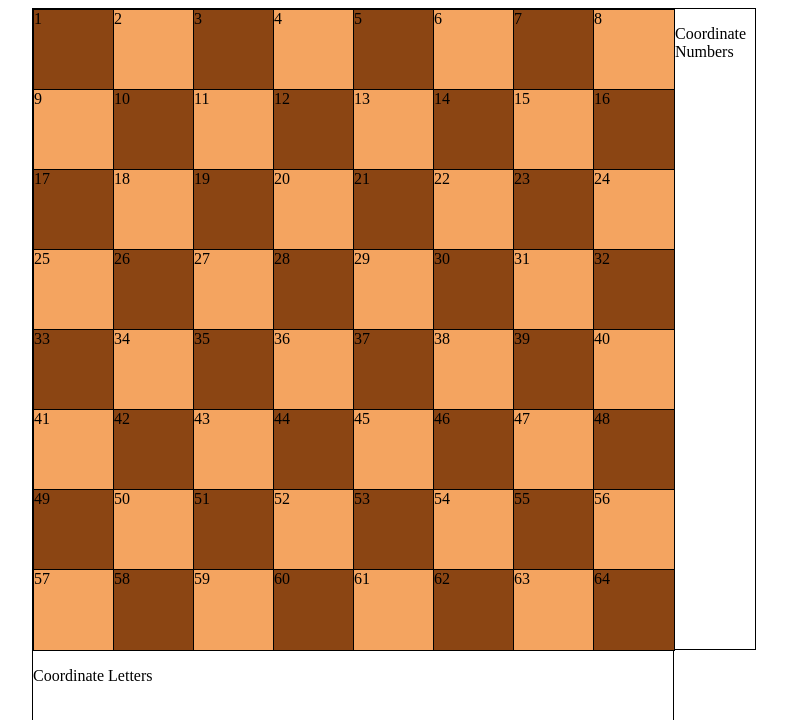
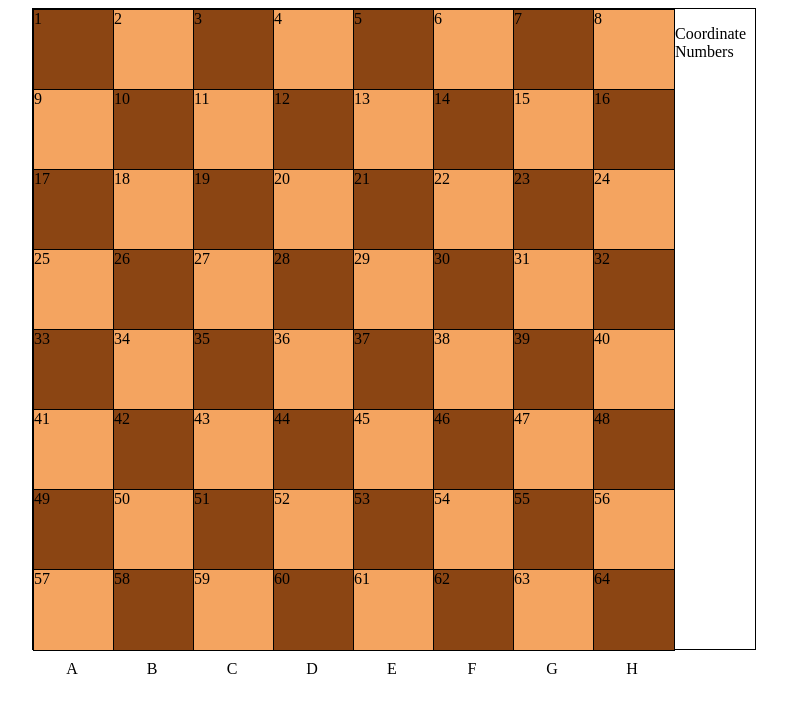
Before and after one commit to GrzegorzSzymczakk/ChessOpening, a Vue app in the folder src/frontend/: page / in a window 1280 px wide. Shown: the top 720 px of the page, without its empty margins (246-1033 px from the left). Built offline with nearby package versions, Linux system fonts and the light colour scheme.

Commit message:
add coordinate letters

```diff
--- a/src/frontend/src/App.vue
+++ b/src/frontend/src/App.vue
@@ -15,6 +15,7 @@ export default {
 .container{
   display: grid;
   justify-content: center;
+  grid-row-start: 1;
 }
 
 </style>
--- a/src/frontend/src/components/ChessBoardBox.vue
+++ b/src/frontend/src/components/ChessBoardBox.vue
@@ -22,7 +22,7 @@ export default {
 
 }
 .right {
-  display: flex;
+  display: grid;
   width: 80px;
   height: 640px;
   border: 1px solid black;
--- a/src/frontend/src/components/labeling/CoordinateLetters.vue
+++ b/src/frontend/src/components/labeling/CoordinateLetters.vue
@@ -1,12 +1,24 @@
 <template>
-<div>
-  <p>Coordinate Letters</p>
-</div>
+  <div>
+    <label class="letters" v-for="letter in letters" :key="letter">
+      {{letter.val}}
+    </label>
+  </div>
 </template>
 
 <script>
 export default {
-  name: "CoordinateLetters"
+  name: "CoordinateLetters",
+  data() {
+    return {
+      letters: [
+        {val:'A'},{val:'B'},
+        {val:'C'},{val:'D'},
+        {val:'E'},{val:'F'},
+        {val:'G'},{val:'H'},
+      ]
+    }
+  }
 }
 </script>
 
@@ -15,7 +27,11 @@ div {
   display: grid;
   width: 640px;
   height: 80px;
-  border: 1px solid black;
+  grid-template-columns: repeat(8, 80px);
+}
+.letters{
+  padding: 10px;
+  text-align: center;
 }
 
 </style>
```
Also changed, not shown: src/frontend/src/components/ChapterBox.vue (added, +19 -0 lines).
